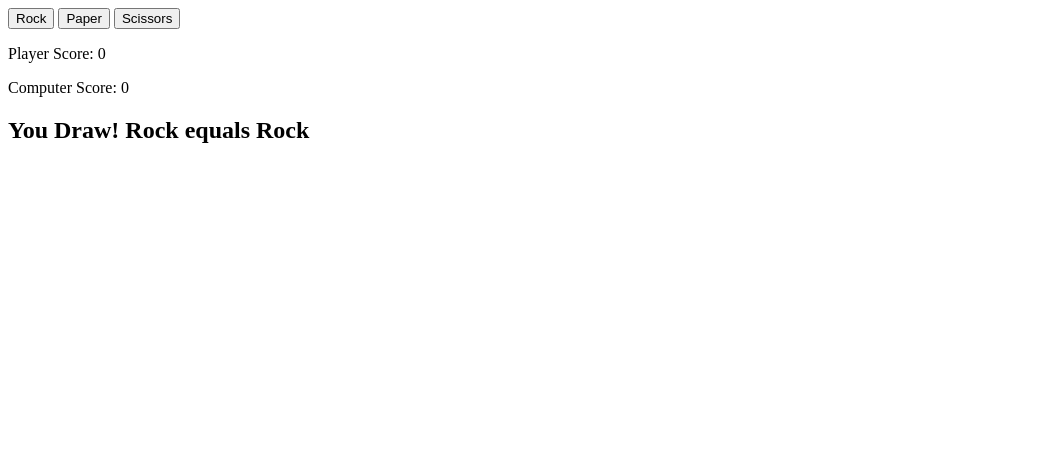
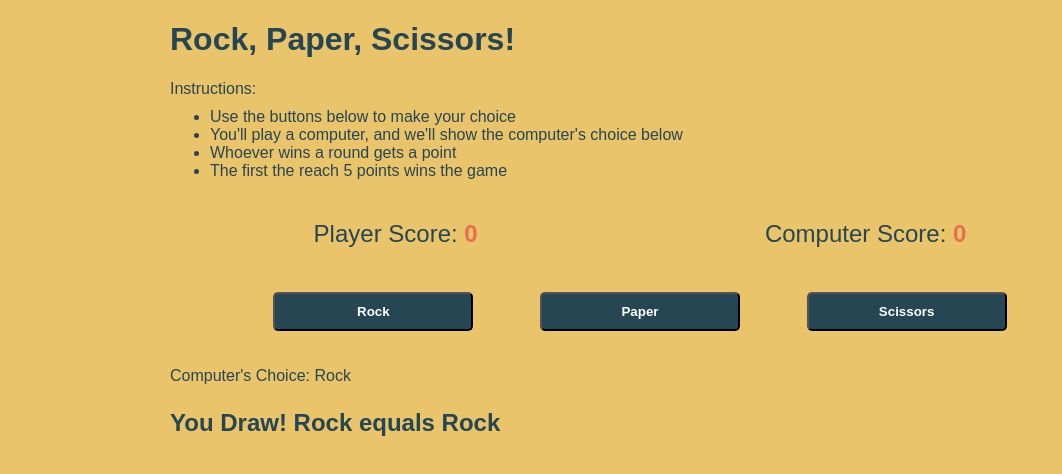
Before and after one commit to jcidp/rock-paper-scissors, a plain HTML site: page index.html in a window 1280 px wide. Both pictures are taken after a click on the button "Rock". Shown: the whole page, without its empty margins (0-1062 px from the left). Drawn offline with Linux system fonts and the light colour scheme.

Commit message:
Add play again logic and page styles

```diff
--- a/index.html
+++ b/index.html
@@ -5,17 +5,34 @@
     <meta http-equiv="X-UA-Compatible" content="IE=edge">
     <meta name="viewport" content="width=device-width, initial-scale=1.0">
     <title>Rock Paper Scissors</title>
+    <link href="styles.css" rel="stylesheet">
     <script src="script.js" defer></script>
 </head>
 <body>
-    <button id="rock">Rock</button>
-    <button id="paper">Paper</button>
-    <button id="scissors">Scissors</button>
-    <div class="container">
-        <p>Player Score: <span id="player_score">0</span></p>
-        <p>Computer Score: <span id="computer_score">0</span></p>
-        <h2 id="result"></h2>
-        <h1 id="winner"></h1>
-    </div>
+    <main>
+        <h1>Rock, Paper, Scissors!</h1>
+        <p class="instructions">Instructions:</p>
+        <ul>
+            <li>Use the buttons below to make your choice</li>
+            <li>You'll play a computer, and we'll show the computer's choice below</li>
+            <li>Whoever wins a round gets a point</li>
+            <li>The first the reach 5 points wins the game</li>
+        </ul>
+        <div class="scores">
+            <p>Player Score: <span id="player_score">0</span></p>
+            <p>Computer Score: <span id="computer_score">0</span></p>
+        </div>
+        <div class="choices">
+            <button class="choice">Rock</button>
+            <button class="choice">Paper</button>
+            <button class="choice">Scissors</button>
+        </div>
+        <div class="container">
+            <p>Computer's Choice: <span id="computer_choice"></span></p>
+            <p id="result"></p>
+            <p id="winner"></p>
+            <button id="reset">Play again</button>
+        </div>
+    </main>
 </body>
 </html>
--- a/script.js
+++ b/script.js
@@ -1,14 +1,18 @@
-const buttons = document.querySelectorAll("button");
+const buttons = document.querySelectorAll(".choice");
 const playerScoreText = document.querySelector("#player_score");
 const computerScoreText = document.querySelector("#computer_score");
+const computerChoiceText = document.querySelector("#computer_choice");
 const resultText = document.querySelector("#result");
 const winnerText = document.querySelector("#winner");
+const reset = document.querySelector("#reset");
 let playerScore = 0;
 let computerScore = 0;
 
 
 buttons.forEach(btn => btn.addEventListener("click", e => {
-    let result = playRound(e.target.textContent, getComputerChoice());
+    let computerChoice = getComputerChoice();
+    computerChoiceText.textContent = computerChoice;
+    let result = playRound(e.target.textContent, computerChoice);
     resultText.textContent = result;
     if(result.split(" ")[1] === "Lose!") {
         computerScore++;
@@ -23,9 +27,13 @@ buttons.forEach(btn => btn.addEventListener("click", e => {
             "It's a draw! Wow!";
         winnerText.textContent = winner;
         // TODO: Add a reset button with an eventListener to a function that resets the game
+        reset.style.visibility = "visible";
+        buttons.forEach(btn => btn.disabled = true);
     }
     return "Play again!";
 }));
+
+reset.addEventListener("click", resetGame);
 
 function getComputerChoice() {
     let randomNumber = Math.floor(Math.random() * 3) + 1;
@@ -72,6 +80,18 @@ function playRound(playerSelection, computerSelection) {
     return "Invalid input. Please select 'Rock', 'Paper', or 'Scissors'."
 }
 
+function resetGame() {
+    playerScore = 0;
+    computerScore = 0;
+    playerScoreText.textContent = 0;
+    computerScoreText.textContent = 0;
+    computerChoiceText.textContent = "";
+    resultText.textContent = "";
+    winnerText.textContent = "";
+    reset.style.visibility = "hidden";
+    buttons.forEach(btn => btn.disabled = false);
+}
+
 function game() {
     let playerScore = 0;
     let computerScore = 0;
--- /dev/null
+++ b/styles.css
@@ -0,0 +1,66 @@
+#reset {
+    visibility: hidden;
+}
+
+body {
+    font-family: Arial, Helvetica, sans-serif;
+    color: #264653;
+    background-color: #e9c46a;
+}
+
+main {
+    max-width: 940px;
+    margin: 0 auto;
+}
+
+button {
+    background-color: #264653;
+    color: white;
+    border-radius: 5px;
+    padding: 10px;
+    font-weight: bold;
+}
+
+.choice {
+    flex: 0 1 200px;
+}
+
+.choices {
+    display: flex;
+    justify-content: space-around;
+    gap: 20px;
+    padding: 20px 80px;
+}
+
+.container p {
+
+}
+
+#result {
+    font-weight: bold;
+    font-size: 24px;
+}
+
+#winner {
+    font-size: 32px;
+    font-weight: bold;
+}
+
+ul {
+    margin-top: 10px;
+}
+
+.instructions {
+    margin-bottom: 0;
+}
+
+.scores {
+    display: flex;
+    justify-content: space-around;
+    font-size: 24px;
+}
+
+.scores span {
+    color: #e76f51;
+    font-weight: bold;
+}
```
